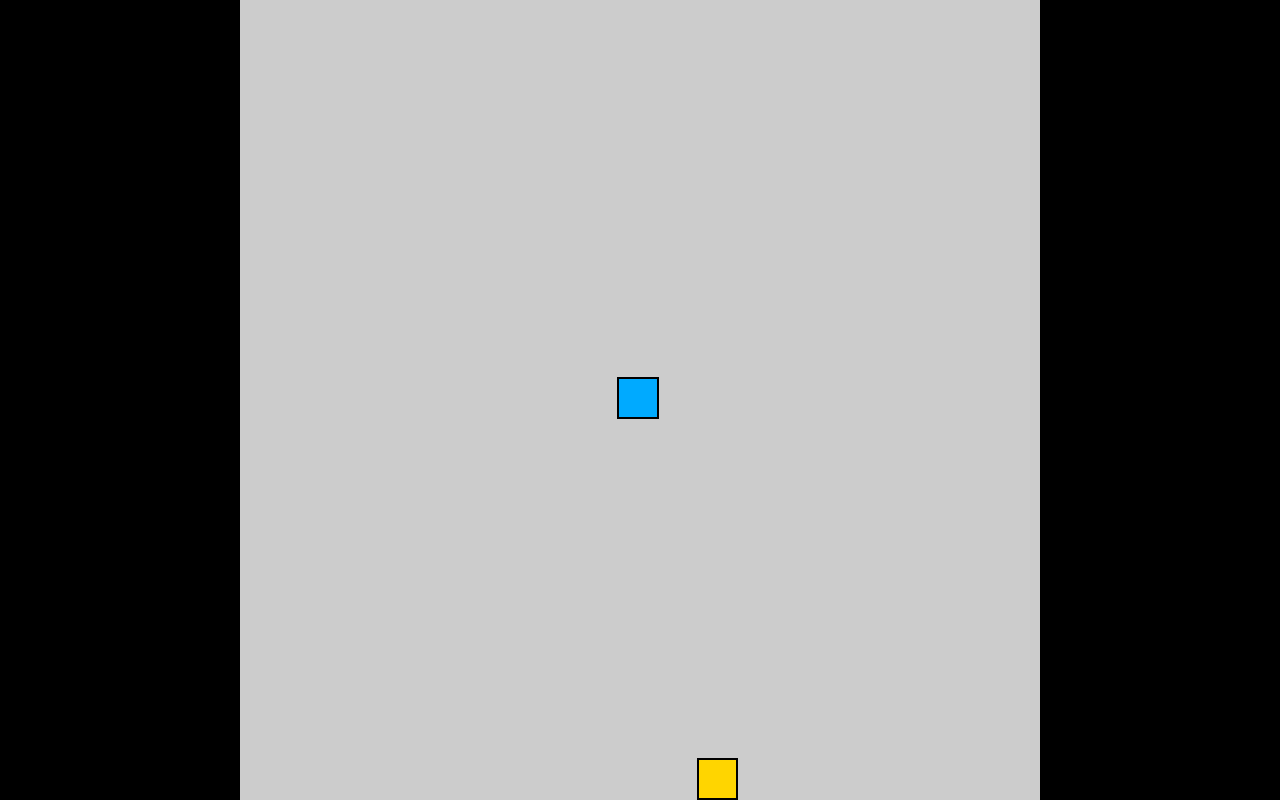
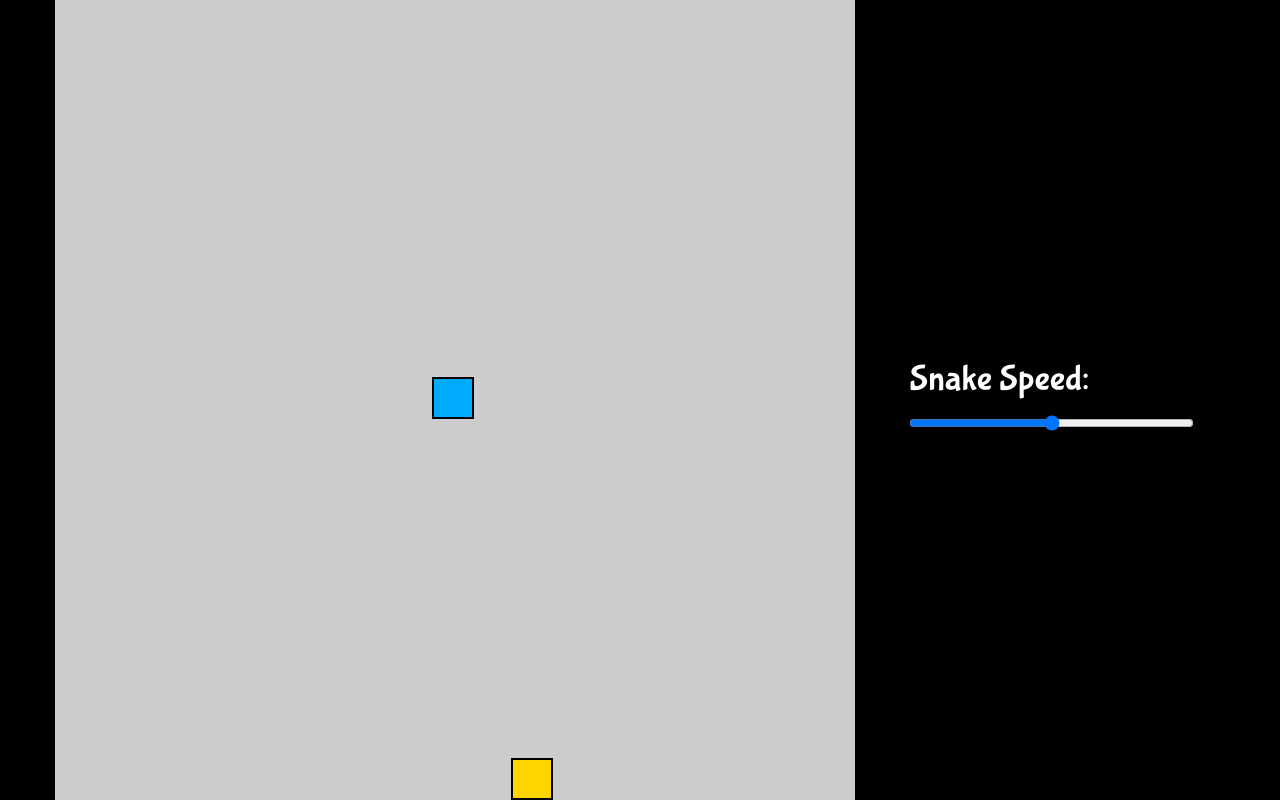
Before and after one commit to SenaThenu/snake, a plain HTML site: page index.html in a window 1280 px wide. Drawn offline with Linux system fonts and the light colour scheme.

Commit message:
set up the styles to create the control panel

```diff
--- a/index.html
+++ b/index.html
@@ -5,41 +5,16 @@
     <meta charset="UTF-8">
     <meta name="viewport" content="width=device-width, initial-scale=1.0">
     <title>Snake!</title>
-    <style>
-        body {
-            height: 100vh;
-            width: 100vw;
-            display: flex;
-            align-items: center;
-            justify-content: center;
-            margin: 0;
-            background-color: black;
-        }
-
-        #game-board {
-            height: 100vmin;
-            width: 100vmin;
-            background-color: #ccc;
-            display: grid;
-            grid-template-columns: repeat(21, auto);
-            grid-template-rows: repeat(21, auto);
-        }
-
-        .snake {
-            background-color: hsl(200, 100%, 50%);
-            border: .25vmin solid black;
-        }
-
-        .food {
-            background-color: hsl(50, 100%, 50%);
-            border: .25vmin solid black;
-        }
-    </style>
+    <link rel="stylesheet" href="styles.css">
     <script type="module" src="game.js" defer></script>
 </head>
 
 <body>
     <div id="game-board"></div>
+    <div id="control-panel">
+        <label class="setting-labels" for="snake-speed">Snake Speed: </label>
+        <input type="range" id="snake-speed" min="0" max="100" value="50" oninput="updateValue(this.value)">
+    </div>
 </body>
 
 </html>
--- /dev/null
+++ b/styles.css
@@ -0,0 +1,62 @@
+@import url('https://fonts.googleapis.com/css2?family=Bubblegum+Sans&display=swap');
+
+:root {
+    --h1-font-size: 2.4rem;
+    --h2-font-size: 2rem;
+    --p-font-size: 1.4rem;
+    --food-icon: "";
+    --snake-head-icon: "";
+    --snake-body-icon: "";
+}
+
+
+*,
+*::after,
+*::before {
+    font-family: 'Bubblegum Sans', sans-serif;
+    margin: 0px;
+    color: white;
+    font-size: 1.5rem;
+}
+
+body {
+    height: 100vh;
+    width: 100vw;
+    display: flex;
+    flex-direction: row-reverse;
+    align-items: center;
+    justify-content: space-evenly;
+    margin: 0;
+    background-color: black;
+}
+
+#contorl-panel {
+    order: 1;
+    display: flex;
+    flex-direction: column;
+    align-items: center;
+}
+
+#game-board {
+    height: 100vmin;
+    width: 100vmin;
+    background-color: #ccc;
+    order: 2;
+    display: grid;
+    grid-template-columns: repeat(21, auto);
+    grid-template-rows: repeat(21, auto);
+}
+
+input[type="range"] {
+    width: 90%;
+}
+
+.snake {
+    background-color: hsl(200, 100%, 50%);
+    border: .25vmin solid black;
+}
+
+.food {
+    background-color: hsl(50, 100%, 50%);
+    border: .25vmin solid black;
+}
```
